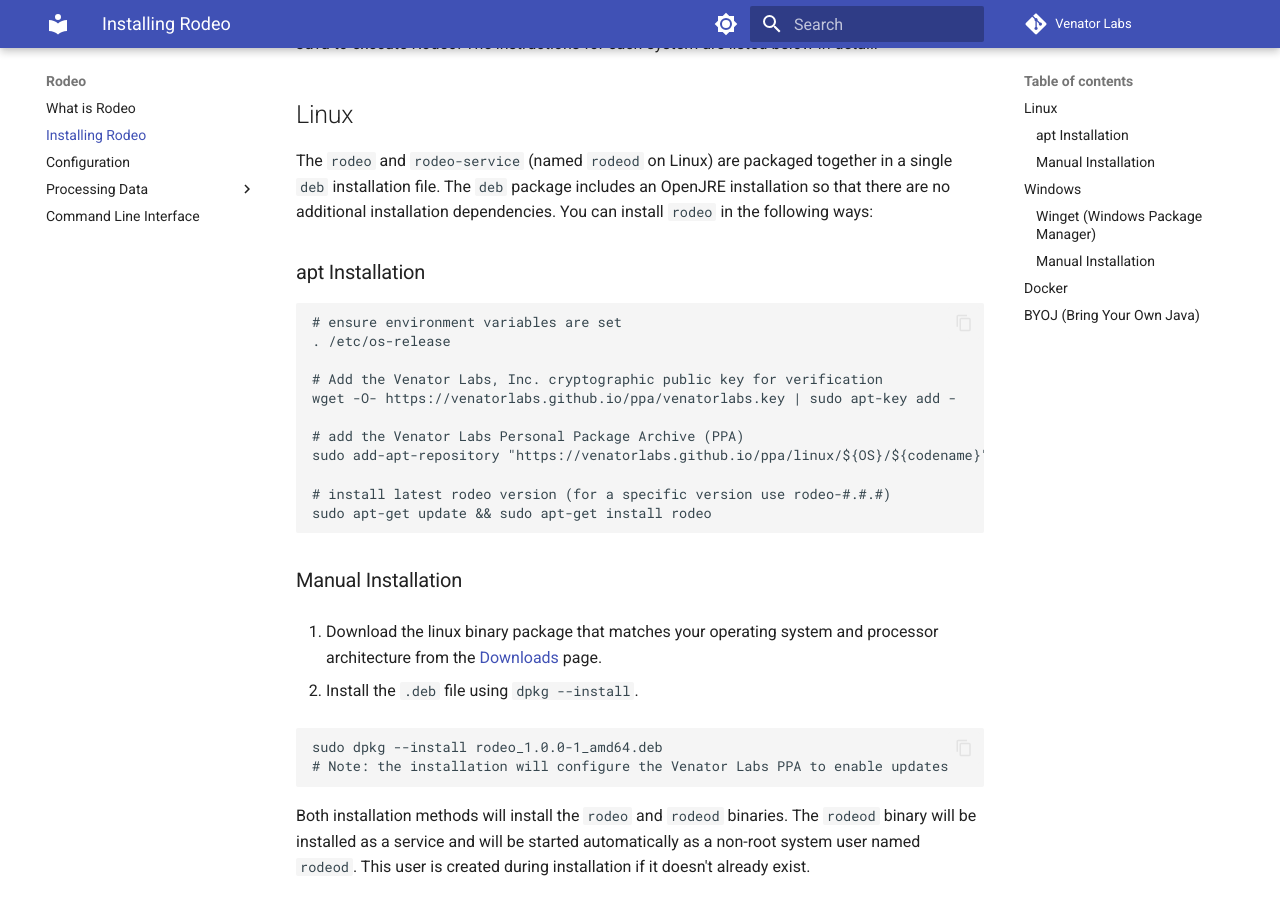
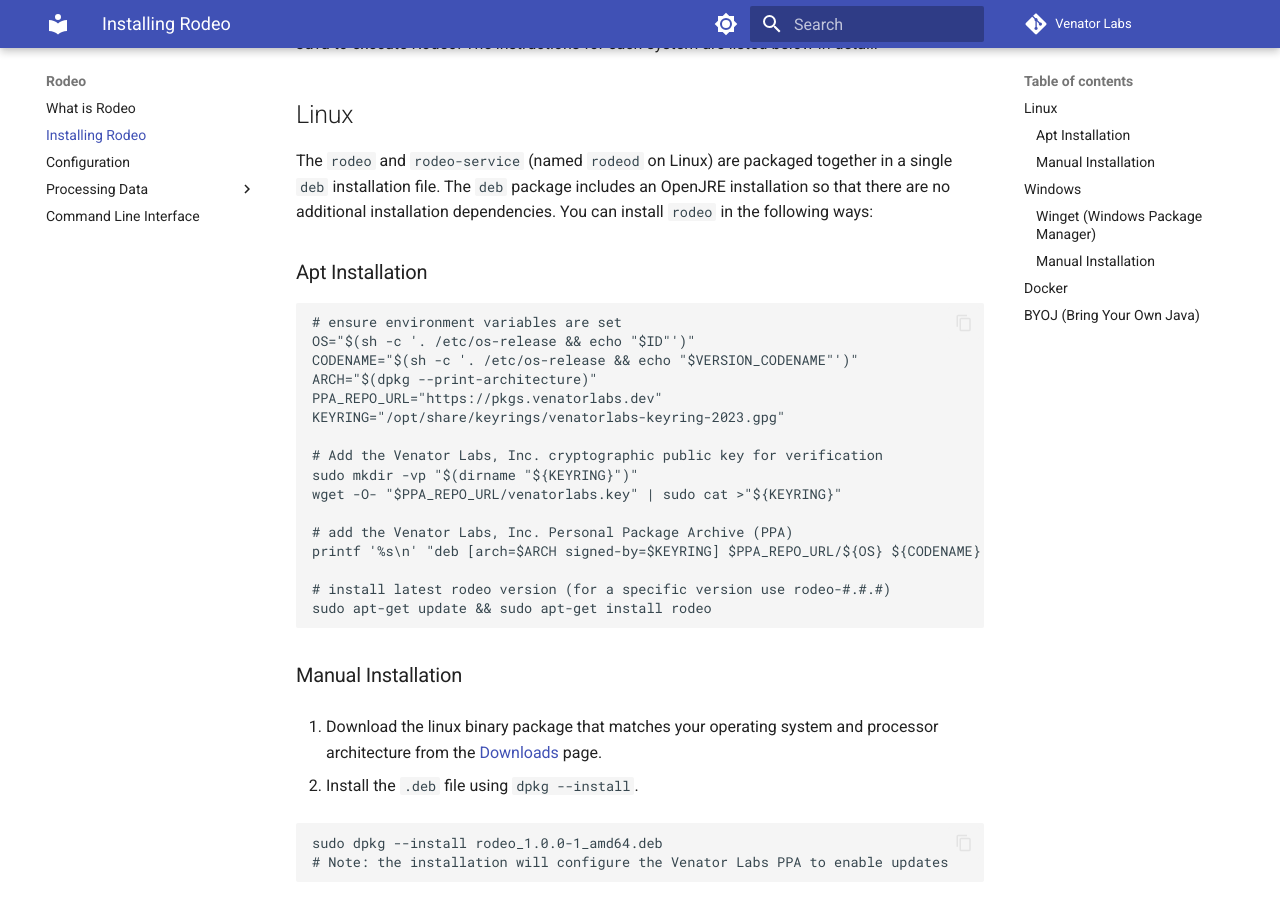
Before and after one commit to VenatorLabs/venator-labs, an MkDocs documentation site: the page built from docs/rodeo/installing-rodeo.md, in a window 1280 px wide and 900 px high, scrolled down 273 px. Built offline with MkDocs 1.6.1 and Material for MkDocs 9.7.7, drawn with Linux system fonts in a browser that asks for light colours.

Commit message:
fix(rodeo-install): update linux instructions

````diff
--- a/docs/rodeo/installing-rodeo.md
+++ b/docs/rodeo/installing-rodeo.md
@@ -6,17 +6,22 @@ A Rodeo installer is currently available for Debian Linux variants (Ubuntu & Kal
 
 The `rodeo` and `rodeo-service` (named `rodeod` on Linux) are packaged together in a single `deb` installation file. The `deb` package includes an OpenJRE installation so that there are no additional installation dependencies. You can install `rodeo` in the following ways:
 
-### apt Installation
+### Apt Installation
 
 ```sh
 # ensure environment variables are set
-. /etc/os-release
+OS="$(sh -c '. /etc/os-release && echo "$ID"')"
+CODENAME="$(sh -c '. /etc/os-release && echo "$VERSION_CODENAME"')"
+ARCH="$(dpkg --print-architecture)"
+PPA_REPO_URL="https://pkgs.venatorlabs.dev"
+KEYRING="/opt/share/keyrings/venatorlabs-keyring-2023.gpg"
 
 # Add the Venator Labs, Inc. cryptographic public key for verification
-wget -O- https://venatorlabs.github.io/ppa/venatorlabs.key | sudo apt-key add -
+sudo mkdir -vp "$(dirname "${KEYRING}")"
+wget -O- "$PPA_REPO_URL/venatorlabs.key" | sudo cat >"${KEYRING}"
 
-# add the Venator Labs Personal Package Archive (PPA)
-sudo add-apt-repository "https://venatorlabs.github.io/ppa/linux/${OS}/${codename}"
+# add the Venator Labs, Inc. Personal Package Archive (PPA)
+printf '%s\n' "deb [arch=$ARCH signed-by=$KEYRING] $PPA_REPO_URL/${OS} ${CODENAME} stable" | sudo tee /etc/apt/sources.list.d/venatorlabs.list
 
 # install latest rodeo version (for a specific version use rodeo-#.#.#)
 sudo apt-get update && sudo apt-get install rodeo
````
